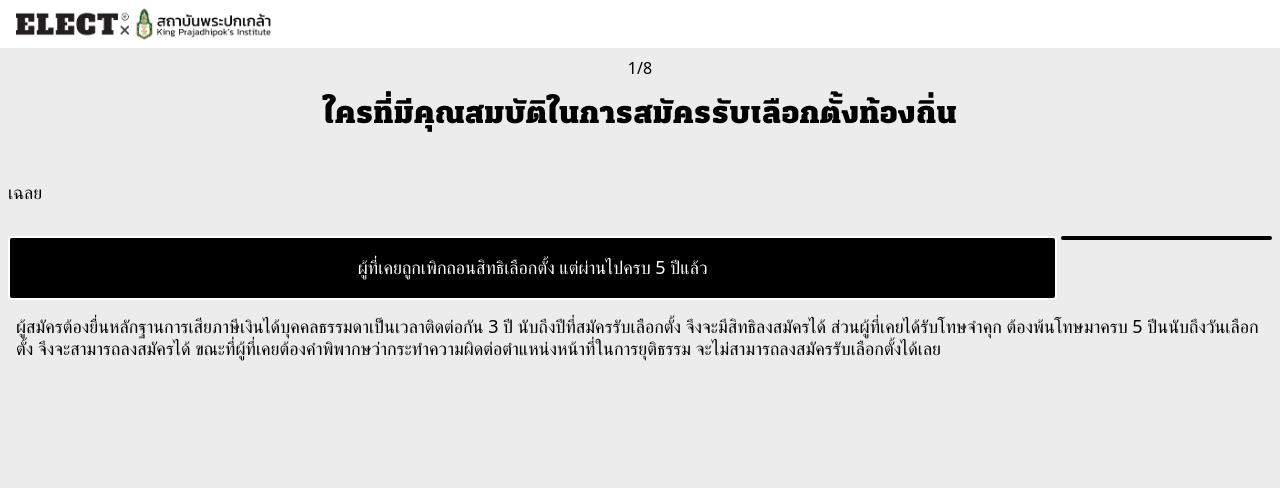
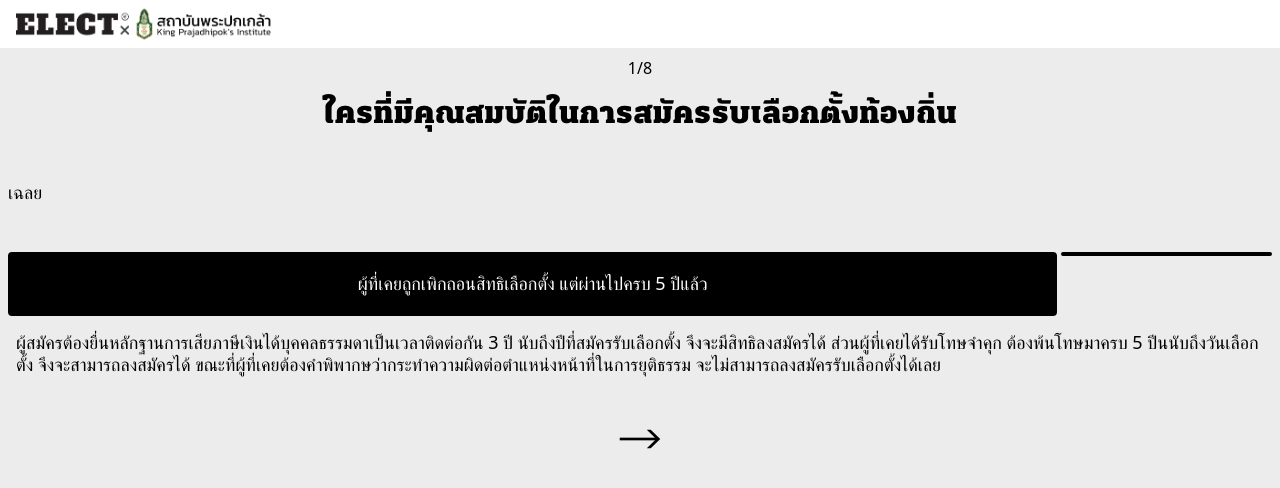
Before and after one commit to electinth/local-election-quiz, a Vue app: page /#/quiz in a window 1280 px wide. Both pictures are taken after a click on the button "ผู้ที่เคยถูกเพิกถอนสิทธิเลือกตั้ง แต่ผ่านไปครบ 5 ปีแล้ว". Shown: the top 488 px of the page. Built offline with nearby package versions, Linux system fonts and the light colour scheme.

Commit message:
Save quiz result and move next when complete

```diff
--- a/src/components/choice-button.vue
+++ b/src/components/choice-button.vue
@@ -1,10 +1,10 @@
 <template>
   <button class="flex flex-row space-x-1">
     <div
-      class="flex-1 text-center rounded border-2 px-2 h-16 flex"
+      class="flex-1 text-center rounded border-2 border-black px-2 h-16 flex"
       :class="{
-        'text-black bg-gray': !isCorrected,
-        'text-white bg-black': isCorrected
+        'text-black bg-gray': !isCorrect,
+        'text-white bg-black': isCorrect
       }"
     >
       <P class="m-auto">{{ choice.label }}</P>
@@ -29,7 +29,7 @@ export default defineComponent({
       type: Object as PropType<Choice>,
       required: true
     },
-    isCorrected: {
+    isCorrect: {
       type: Boolean,
       default: false
     }
--- a/src/components/quiz-display.vue
+++ b/src/components/quiz-display.vue
@@ -9,12 +9,20 @@
         @click="selectedChoice = choice"
       />
     </div>
-    <div class="flex flex-col" v-else>
+    <div class="flex flex-col space-y-4" v-else>
       <P class="my-8">เฉลย</P>
-      <ChoiceButton :choice="correctedChoice" isCorrected />
-      <P class="mx-2 mt-4">
+      <ChoiceButton :choice="correctChoice" isCorrect />
+      <P class="mx-2">
         {{ quiz.explanation }}
       </P>
+      <div class="flex flex-col">
+        <button
+          class="h-8 rounded-2xl hover:bg-white mx-auto m-8"
+          @click="onComplete"
+        >
+          <img src="../assets/images/next.svg" alt="ถัดไป" class="h-full" />
+        </button>
+      </div>
     </div>
   </div>
 </template>
@@ -38,6 +46,12 @@ export interface Quiz {
   reference?: string;
 }
 
+export interface QuizResult {
+  no: number;
+  answer: ChoiceLetter;
+  isCorrect: boolean;
+}
+
 export default defineComponent({
   props: {
     quiz: {
@@ -50,7 +64,7 @@ export default defineComponent({
     H2,
     P
   },
-  setup(props) {
+  setup(props, { emit }) {
     const choices = computed<Choice[]>(() =>
       Object.values(ChoiceLetter).map(letter => ({
         letter,
@@ -58,16 +72,30 @@ export default defineComponent({
       }))
     );
 
-    const correctedChoice = computed<Choice | undefined>(() =>
+    const correctChoice = computed<Choice | undefined>(() =>
       choices.value.find(({ letter }) => letter === props.quiz.answer)
     );
 
     const selectedChoice = ref<Choice | undefined>();
 
+    const isCorrect = computed<boolean>(
+      () => selectedChoice.value?.letter === props.quiz.answer
+    );
+
+    const onComplete = () => {
+      emit('complete', {
+        no: props.quiz.no,
+        answer: selectedChoice.value?.letter,
+        isCorrect: isCorrect.value
+      } as QuizResult);
+    };
+
     return {
       choices,
       selectedChoice,
-      correctedChoice
+      correctChoice,
+      isCorrect,
+      onComplete
     };
   }
 });
--- a/src/views/quiz.vue
+++ b/src/views/quiz.vue
@@ -1,15 +1,19 @@
 <template>
-  <div class="flex-1 bg-gray p-2 space-y-4">
+  <div class="flex-1 flex flex-col bg-gray p-2 space-y-4">
     <p class="text-center">
       {{ currentQuizNumber + 1 }}/{{ NUMBER_OF_SELECTED_QUIZ }}
     </p>
-    <QuizDisplay :quiz="currentQuiz" />
+    <QuizDisplay
+      class="flex-1"
+      :quiz="currentQuiz"
+      @complete="onQuizComplete"
+    />
   </div>
 </template>
 
 <script lang="ts">
 import { computed, defineComponent, ref } from 'vue';
-import QuizDisplay, { Quiz } from '../components/quiz-display.vue';
+import QuizDisplay, { Quiz, QuizResult } from '../components/quiz-display.vue';
 import quizes from '../assets/data/quizes.json';
 import getRandomSubarray from '../utils/subarray';
 
@@ -20,6 +24,8 @@ export default defineComponent({
     QuizDisplay
   },
   setup() {
+    const results: QuizResult[] = [];
+
     const randomedQuizs = getRandomSubarray(
       quizes,
       NUMBER_OF_SELECTED_QUIZ
@@ -30,10 +36,16 @@ export default defineComponent({
       () => randomedQuizs[currentQuizNumber.value]
     );
 
+    const onQuizComplete = (result: QuizResult): void => {
+      results.push(result);
+      currentQuizNumber.value++;
+    };
+
     return {
       currentQuizNumber,
       NUMBER_OF_SELECTED_QUIZ,
-      currentQuiz
+      currentQuiz,
+      onQuizComplete
     };
   }
 });
```
Also changed, not shown: src/assets/images/next.svg (added).
